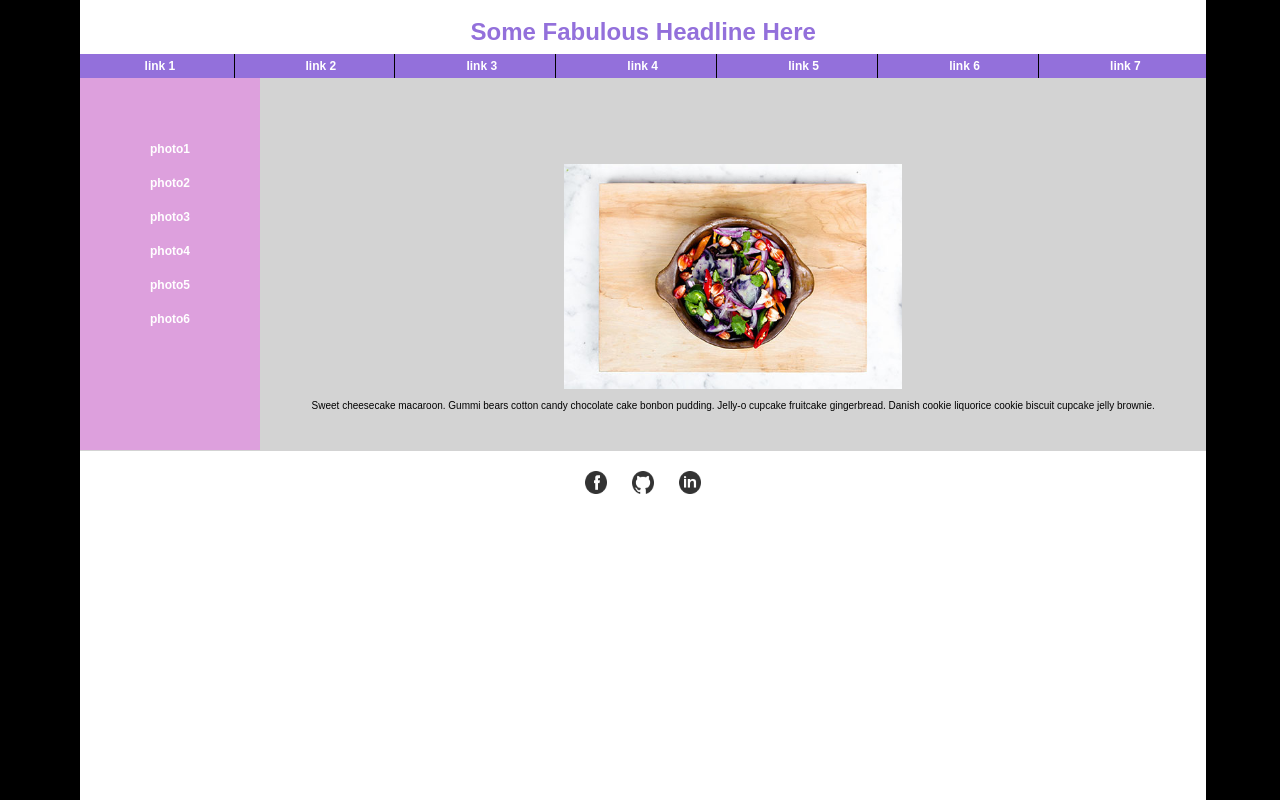
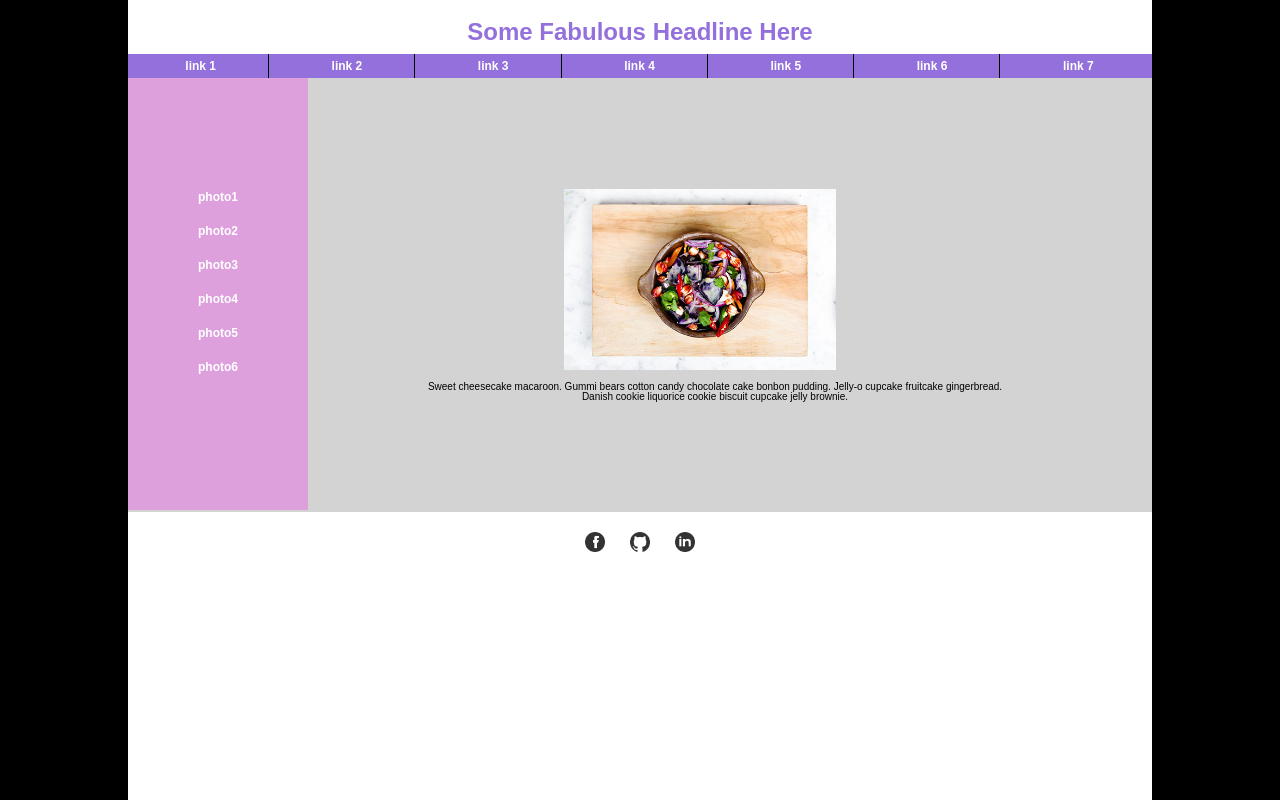
Before and after one commit to vidyak2/Mockup-Assignment, a plain HTML site: page index.html in a window 1280 px wide. Drawn offline with Linux system fonts and the light colour scheme.

Commit message:
Correct CSS code by adding float left and clear both

```diff
--- a/styles/stylesheet.css
+++ b/styles/stylesheet.css
@@ -5,78 +5,72 @@ article.content-wrapper{
   font-family: "Arial", Arial, serif;
   position: absolute;
   height: 100%;
-  width: 88%;
+  width: 80%;
   text-align: center;
-  border-left: black solid 5em;
-  border-right: black solid 5em;
+  border-left: black solid 8em;
+  border-right: black solid 8em;
 }
 
   /* Make bigger and color, change our font family to sans serif */
 h1{
-  text-align: center;
   color:mediumpurple;
+  font-size: 24px;
   padding-top: 20px;
   padding-bottom: 10px;
 }
 
-  /* Main Nagigation: Change font style, make navbar the entir width of the page, set background color */
+  /* Main Nagigation: Float, make navbar the entire width of the page, set font style and background color */
 nav.main-nav{
+  float: left;
+  width: 100%;
+  margin-left: auto;
+  margin-right: auto;
   font-size: 12px;
   font-weight: bold;
-  position: absolute;
-  margin-left: auto;
-  margin-right: auto;
-  width: 100%;
-  float: left;
   background-color: mediumpurple;
 }
- /* Place links in the center, one next to the other, equidistant throughout the bar */
+ /* Place links in the center, equidistant throughout the bar */
 nav.main-nav ul{
   display: flex;
   justify-content:space-around;
 }
-
-/* Float left, add borders, and padding to the elements in the list */
+/* Add borders, and padding to the elements in the list */
 nav.main-nav li{
   border-right: black solid 0.05px;
-  float: left;
   width: 12%;
   padding: 6px;
 }
-
 /* Style links */
 nav.main-nav a{
   display: block;
   color: white;
   text-decoration: none;
 }
-
 /* Eliminate final black line, after the last link in navbar */
 nav.main-nav li:last-child{
   border-right: mediumpurple solid 0.05px;
 }
 
-  /* Clear float. Aside: Add float, background color, text style and padding */
+  /* Clear float */
 aside ul{
   clear: both;
 }
+/* Aside: Add float, background color, padding, and text style */
 aside{
   float: left;
   background-color: plum;
+  padding: 30px 60px 30px 60px;
+  line-height: normal;
   font-size: 12px;
   font-weight: bold;
-  padding: 30px 60px 30px 60px;
-  line-height: normal;
 }
-
 /* Side navigation */
 nav.second-nav ul{
-  margin-top: 4em;
-  margin-bottom: 7em;
+  margin-top: 6em;
+  margin-bottom: 8em;
 }
 nav.second-nav li{
   padding: 10px;
-  text-align: center;
 }
 nav.second-nav a{
   display: block;
@@ -88,31 +82,36 @@ nav.second-nav a{
 article.text{
   background-color: lightgrey;
   border-top: lightgrey solid 6em;
-  border-bottom: lightgrey solid 4em;
+  border-bottom: lightgrey solid 8em;
   font-size: 10px;
+  padding: 30px 60px 30px 60px;
 }
 
   /* Within figure, center everything by using margin-auto.*/
 figure{
-  margin-left: 40px;
-  margin-right: 40px;
+  clear: both;
+  float: left;
+}
+
+figcaption{
   text-align: center;
+  padding: 0px 30px 0px 30px;
+  margin: 0em 5em 0em 20em;
 }
 
 img.one{
   height: 30%;
   width: 30%;
-  padding: 50px 10px 10px 10px;
+  padding: 45px 10px 10px 10px;
 }
 
-  /*Images float left and center on the page.*/
+  /* Footer images styles */
 img.two{
-  float: clear;
+  clear: both;
   height: 2%;
   width: 2%;
   padding: 20px 10px;
 }
-
 footer{
   width: 100%;
 }
```
